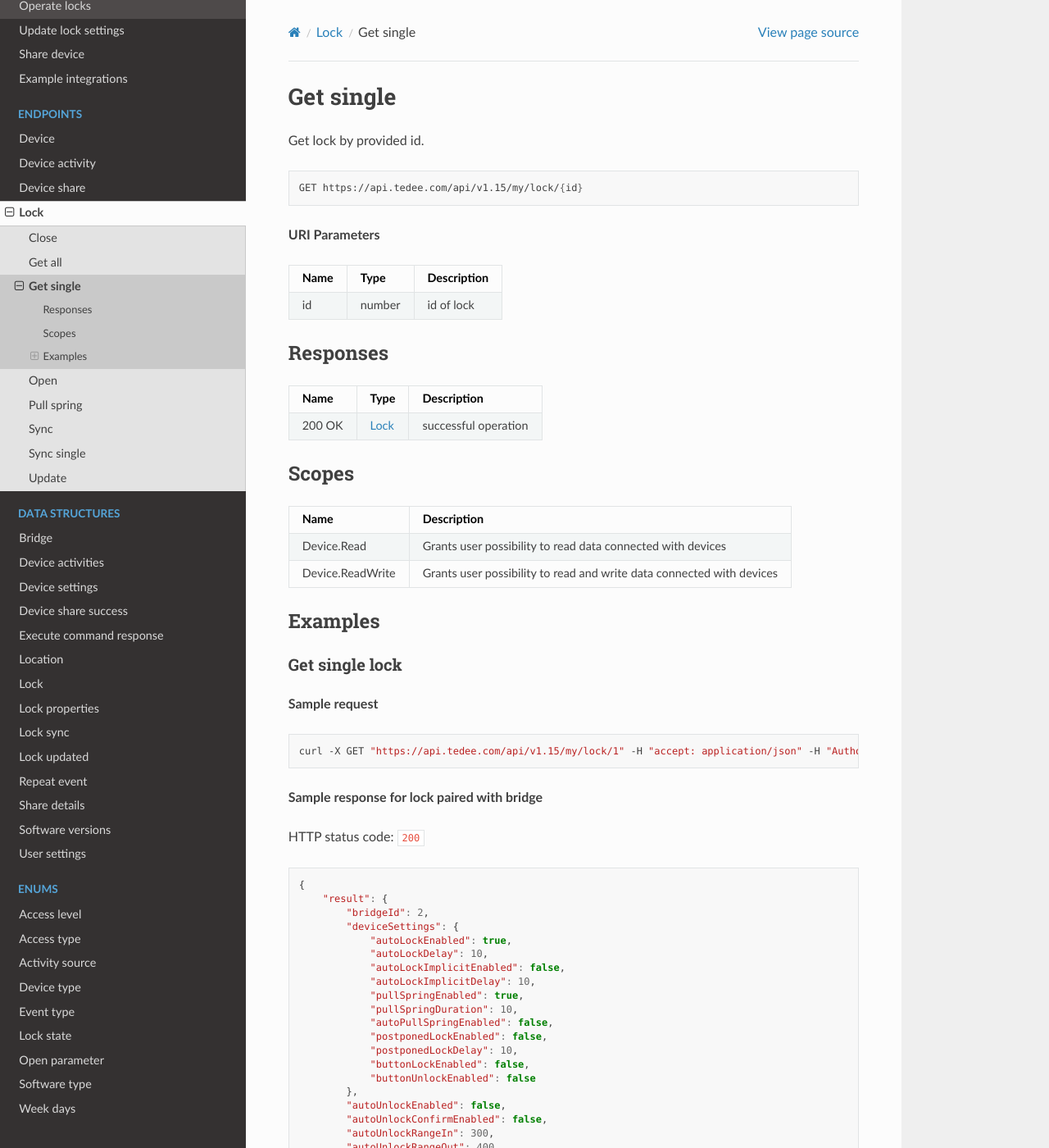
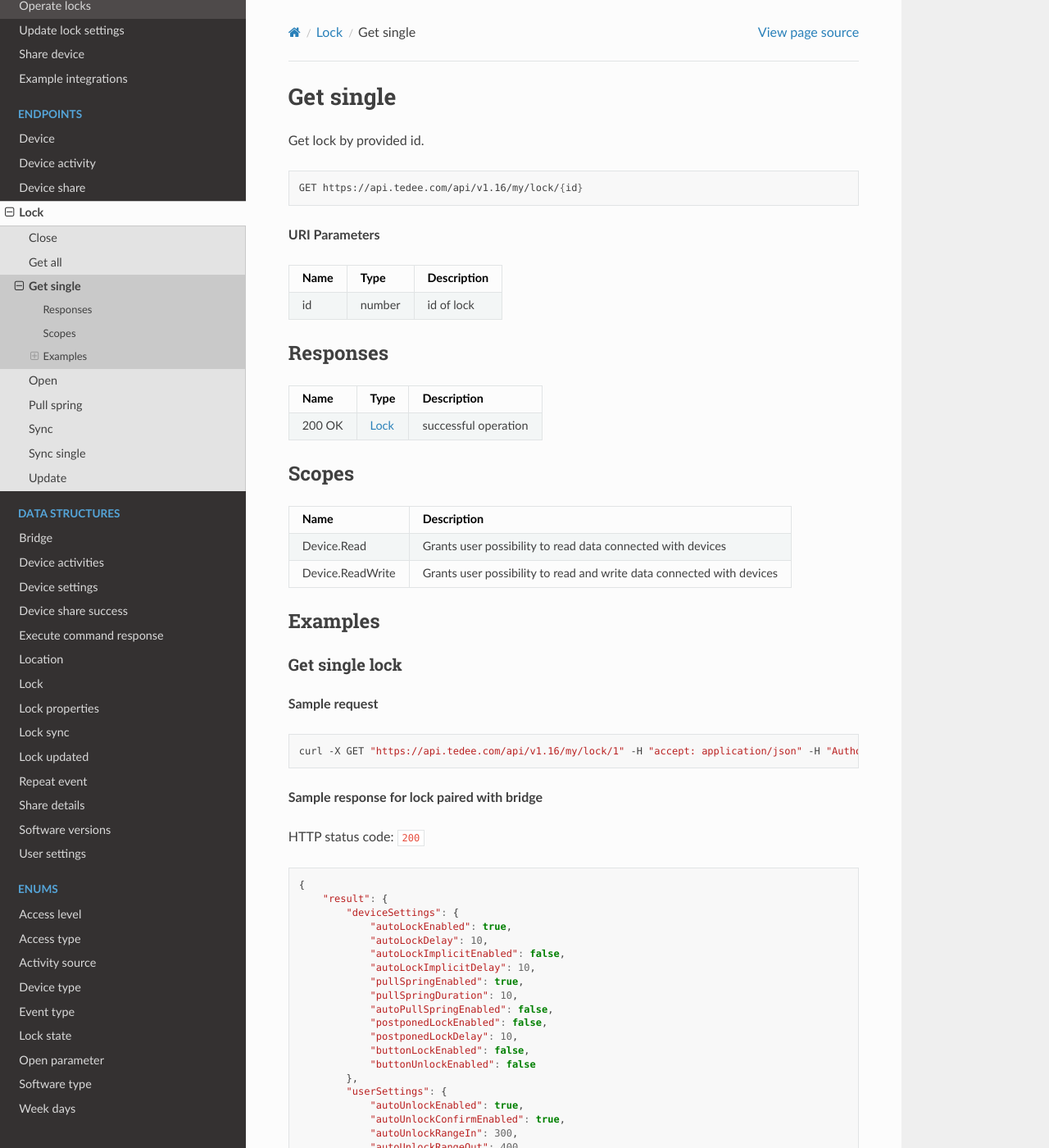
Before and after one commit to tedee-com/tedee-api-doc, a Sphinx documentation site: the page built from docs/source/endpoints/lock/get-single.rst, in a window 1280 px wide and 1400 px high. Shown: the whole window at 82% size. Built offline with Sphinx 7.4.7 and the Read the Docs theme 2.0.0, drawn with Linux system fonts in a browser that asks for light colours; some of the changed text lies outside the part shown.

Commit message:
Update responses and api version

```diff
--- a/docs/source/conf.py
+++ b/docs/source/conf.py
@@ -25,7 +25,7 @@ clientId = '02106b82-0524-4fd3-ac57-af774f340979'
 scopePrefix = 'https://tedee.onmicrosoft.com/api/'
 apiUrl = 'https://api.tedee.com'
 authApiUrl = 'https://tedee.b2clogin.com/tedee.onmicrosoft.com'
-apiVersion = 'v1.15'
+apiVersion = 'v1.16'
 
 
 # -- General configuration ---------------------------------------------------
--- a/docs/source/endpoints/lock/get-single.rst
+++ b/docs/source/endpoints/lock/get-single.rst
@@ -56,7 +56,6 @@ HTTP status code: ``200``
 
         {
             "result": {
-                "bridgeId": 2,
                 "deviceSettings": {
                     "autoLockEnabled": true,
                     "autoLockDelay": 10,
@@ -70,12 +69,16 @@ HTTP status code: ``200``
                     "buttonLockEnabled": false,
                     "buttonUnlockEnabled": false
                 },
-                "autoUnlockEnabled": false,
-                "autoUnlockConfirmEnabled": false,
-                "autoUnlockRangeIn": 300,
-                "autoUnlockRangeOut": 400,
-                "autoUnlockTimeout": 20,
-                "location": null,
+                "userSettings": {
+                    "autoUnlockEnabled": true,
+                    "autoUnlockConfirmEnabled": true,
+                    "autoUnlockRangeIn": 300,
+                    "autoUnlockRangeOut": 400,
+                    "autoUnlockTimeout": 20,
+                    "location": {
+                        "latitude": 52.24070739746092,
+                        "longitude": 21.086990356445305
+                },
                 "lockProperties": {
                     "state": 3,
                     "isCharging": false,
@@ -119,7 +122,6 @@ HTTP status code: ``200``
 
         {
             "result": {
-                "bridgeId": null,
                 "deviceSettings": {
                     "autoLockEnabled": true,
                     "autoLockDelay": 10,
@@ -133,12 +135,16 @@ HTTP status code: ``200``
                     "buttonLockEnabled": false,
                     "buttonUnlockEnabled": false
                 },
-                "autoUnlockEnabled": false,
-                "autoUnlockConfirmEnabled": false,
-                "autoUnlockRangeIn": 300,
-                "autoUnlockRangeOut": 400,
-                "autoUnlockTimeout": 20,
-                "location": null,
+                "userSettings": {
+                    "autoUnlockEnabled": true,
+                    "autoUnlockConfirmEnabled": true,
+                    "autoUnlockRangeIn": 300,
+                    "autoUnlockRangeOut": 400,
+                    "autoUnlockTimeout": 20,
+                    "location": {
+                        "latitude": 52.24070739746092,
+                        "longitude": 21.086990356445305
+                },
                 "lockProperties": null,
                 "beaconMajor": null,
                 "beaconMinor": null,
```
Also changed, not shown: docs/source/endpoints/device/get-all-with-details.rst (+9 -12 lines), docs/source/endpoints/lock/get-all.rst (+10 -7 lines).
